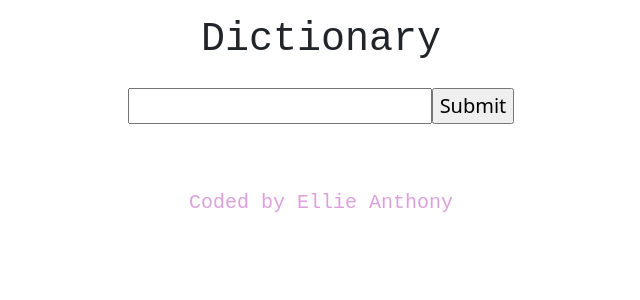
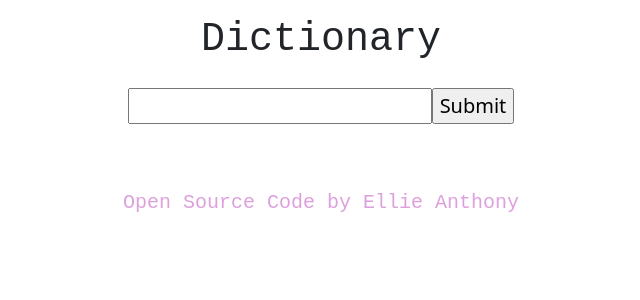
Before and after one commit to elliebanthony/dictionary-project, a React (Create React App) app: page / in a window 1280 px wide. Shown: the top 300 px of the page, without its empty margins (319-959 px from the left). Built offline with nearby package versions, Linux system fonts and the light colour scheme.

Commit message:
added github link

```diff
--- a/src/App.js
+++ b/src/App.js
@@ -8,7 +8,18 @@
       <h1 className="m-3"> Dictionary </h1>
       <Dictionary />
       <br />
-      <footer> Coded by Ellie Anthony</footer>
+      <footer>
+        {" "}
+        <a
+          href="https://github.com/elliebanthony/dictionary-project"
+          target="_blank"
+          rel="noopener noreferrer"
+        >
+          {" "}
+          Open Source Code{" "}
+        </a>{" "}
+        by Ellie Anthony{" "}
+      </footer>
     </div>
   );
 }
```
